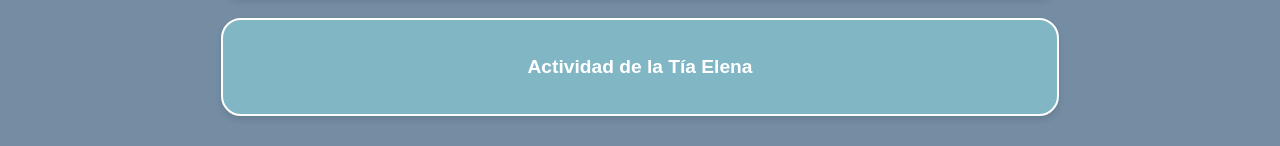
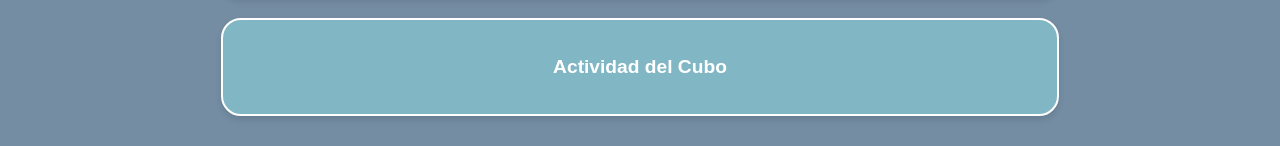
Before and after one commit to dtac-untref/dtac-web, a React (Create React App) app: page /home in a window 1280 px wide. Shown: the part 267-413 px from the top of the page. Built offline with nearby package versions, Linux system fonts and the light colour scheme.

Commit message:
actividad de cubo

```diff
--- a/src/components/ActividadData.js
+++ b/src/components/ActividadData.js
@@ -7,18 +7,18 @@ import ej_3 from "../pdfs/Ejercitacion 01-3.pdf";
 
 
 const actividades = [
-  {
-    id: 1,
-    titulo: "Actividad de la Tía Elena",
-    consigna: `En esta actividad grupal, tendrán la oportunidad de realizar una breve investigación y crear una presentación clara y sencilla sobre un tema específico relacionado con la Ingeniería de Sonido.
-    <br><br>
-    El objetivo de esta actividad es que <strong> logren transmitir información técnica de manera sencilla y efectiva</strong>, haciendo uso de recursos visuales y una buena organización de la información.
-    <br><br>
-    <a href="https://ju4n113.wixsite.com/my-site-1" target="_blank">Link a página de actividad</a>`,
-    videos: [ ],
-    pdfs: [ ],
-    powerpoints: [ ],
-  },
+  // {
+  //   id: 1,
+  //   titulo: "Actividad de la Tía Elena",
+  //   consigna: `En esta actividad grupal, tendrán la oportunidad de realizar una breve investigación y crear una presentación clara y sencilla sobre un tema específico relacionado con la Ingeniería de Sonido.
+  //   <br><br>
+  //   El objetivo de esta actividad es que <strong> logren transmitir información técnica de manera sencilla y efectiva</strong>, haciendo uso de recursos visuales y una buena organización de la información.
+  //   <br><br>
+  //   <a href="https://ju4n113.wixsite.com/my-site-1" target="_blank">Link a página de actividad</a>`,
+  //   videos: [ ],
+  //   pdfs: [ ],
+  //   powerpoints: [ ],
+  // },
 
 
  //   {
@@ -35,19 +35,19 @@ const actividades = [
  // },
 
 
-//   {
-//     id: 3,
-//     titulo: 'Actividad del Cubo',
-//     consigna: `En esta actividad grupal, tendrán la oportunidad de realizar una breve investigación y crear una presentación clara y sencilla sobre un método o elemento específico relacionado con la contruccion en seco.
-//     <br><br>
-//     El objetivo de esta actividad es que <strong> logren transmitir información técnica de manera sencilla y efectiva</strong>, haciendo uso de recursos visuales y una buena organización de la información.
-// Para la clase deben traer el cubo de telgopor (Poliestireno Expandido – EPS) de 10 cm de lado, para el calado de un modelo o pieza personal a partir de la intervención. Les solicitemos que cuenten con cutter o trincheta, hojas (preferentemente cuadriculadas), alguna regla o escuadra y lápiz para trabajar en la clase.
-//     <br><br>
-//     <a href="https://ju4n113.wixsite.com/my-site-1" target="_blank">Link a página de actividad</a>`,
-//     videos: [ ],
-//     pdfs: [ ],
-//     powerpoints: [ ],
-// },
+  {
+    id: 3,
+    titulo: 'Actividad del Cubo',
+    consigna: `En esta actividad grupal, tendrán la oportunidad de realizar una breve investigación y crear una presentación clara y sencilla sobre un método o elemento específico relacionado con la contruccion en seco.
+    <br><br>
+    El objetivo de esta actividad es que <strong> logren transmitir información técnica de manera sencilla y efectiva</strong>, haciendo uso de recursos visuales y una buena organización de la información.
+Para la clase deben traer el cubo de telgopor (Poliestireno Expandido – EPS) de 10 cm de lado, para el calado de un modelo o pieza personal a partir de la intervención. Les solicitemos que cuenten con cutter o trincheta, hojas (preferentemente cuadriculadas), alguna regla o escuadra y lápiz para trabajar en la clase.
+    <br><br>
+    <a href="https://ju4n113.wixsite.com/my-site-1" target="_blank">Link a página de actividad</a>`,
+    videos: [ ],
+    pdfs: [ ],
+    powerpoints: [ ],
+},
 
 
 ];
```
